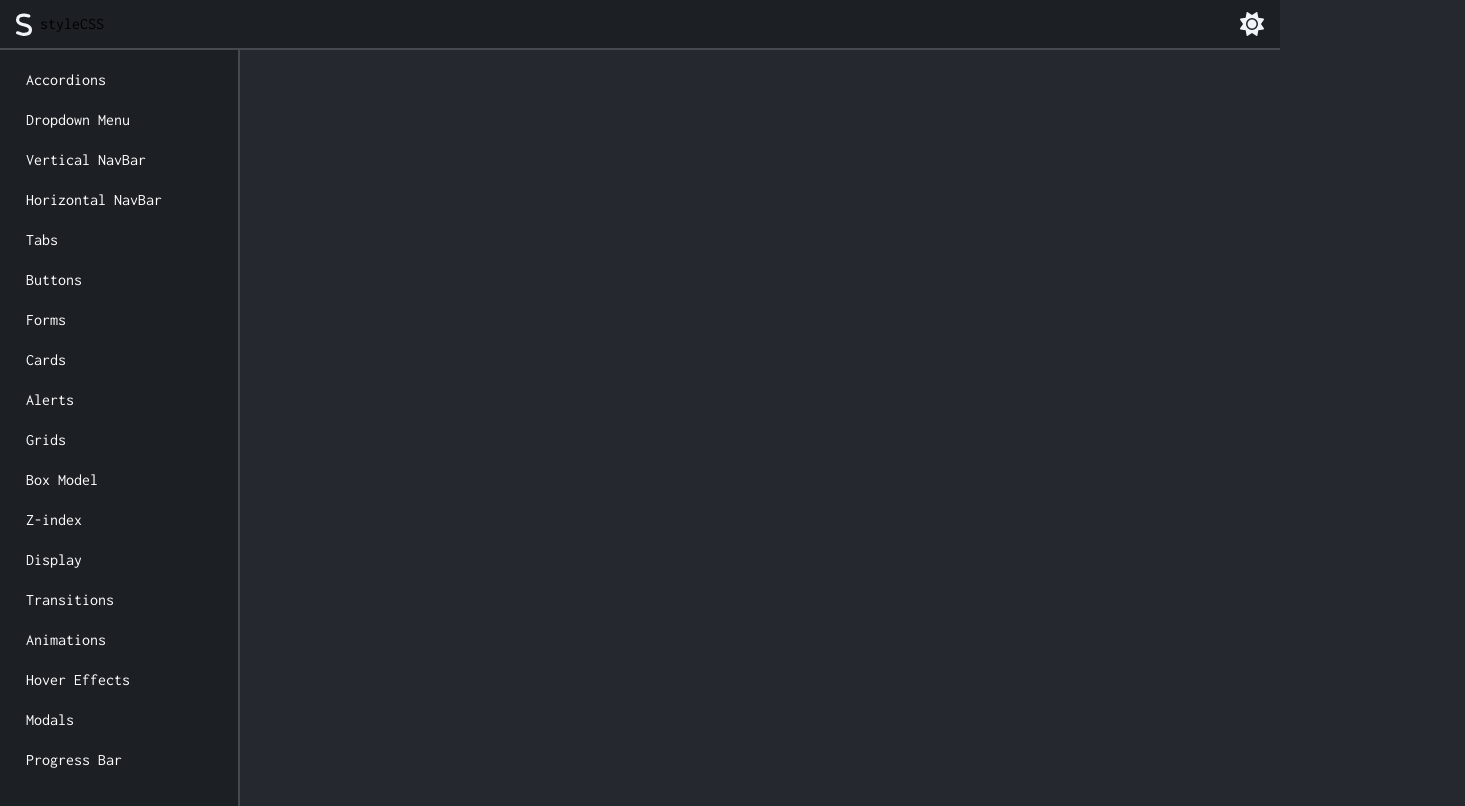
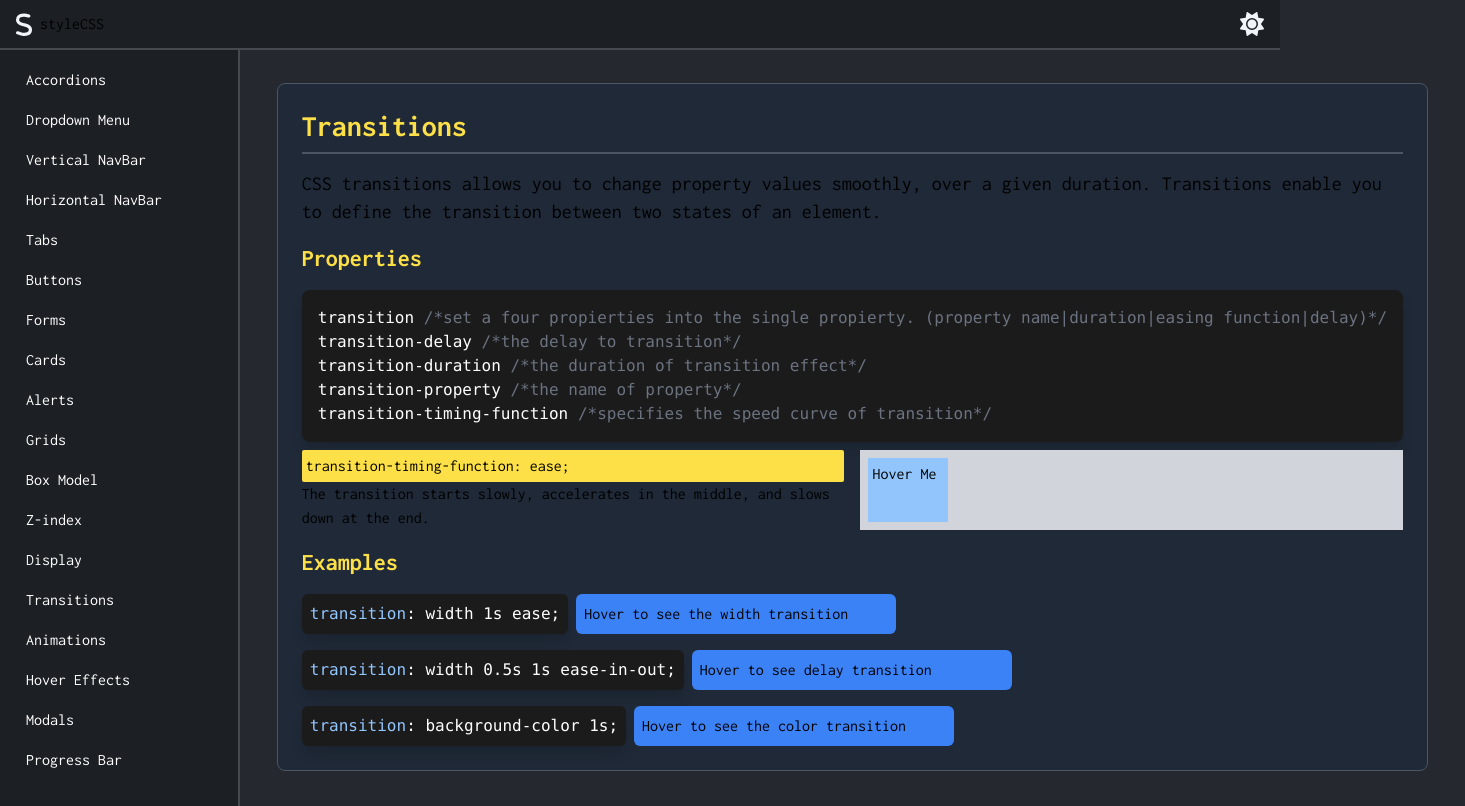
Before and after one commit to juancruzperalta/styleCSS, a React (Vite) app: page /transitions in a window 1280 px wide. Shown: the whole page, 1465 px wide, since content can reach past the window. Built offline with nearby package versions, Linux system fonts and the light colour scheme; a web font is replaced by a local one.

Commit message:
Transitions version beta 03-02-25

```diff
--- /dev/null
+++ b/src/pages/Transitions.jsx
@@ -0,0 +1,103 @@
+export const Transitions = () => {
+  return (
+    <section className="homeSection">
+      <div className="mb-8 border border-gray-600 rounded-lg p-6 bg-gray-800 w-full">
+        <h2 className="text-yellow-300 font-bold text-3xl mb-4 border-b-2 border-gray-600 pb-2 relative">
+          Transitions
+        </h2>
+        <h4 className="text-xl">
+          {" "}
+          CSS transitions allows you to change property values smoothly, over a
+          given duration. Transitions enable you to define the transition
+          between two states of an element.
+        </h4>
+        <h2 className="text-yellow-300 font-bold text-2xl mt-4 mb-4">
+          Properties
+        </h2>
+        <pre className="bg-[#1b1b1b] text-white p-4 rounded-lg shadow-lg">
+          <ul>
+            <li>
+              transition{" "}
+              <span className="text-gray-500">
+                /*set a four propierties into the single propierty. (property
+                name|duration|easing function|delay)*/
+              </span>
+            </li>
+            <li>
+              transition-delay{" "}
+              <span className="text-gray-500">/*the delay to transition*/</span>
+            </li>
+            <li>
+              transition-duration{" "}
+              <span className="text-gray-500">
+                /*the duration of transition effect*/
+              </span>
+            </li>
+            <li>
+              transition-property{" "}
+              <span className="text-gray-500">/*the name of property*/</span>
+            </li>
+            <li>
+              transition-timing-function{" "}
+              <span className="text-gray-500">
+                /*specifies the speed curve of transition*/
+              </span>
+            </li>
+          </ul>
+        </pre>
+        <article className="mt-2 flex flex-col w-full h-full p-0 m-0 gap-4">
+          <div className="grid grid-cols-2 gap-4">
+            <div className="flex flex-col">
+              <span className="bg-yellow-300 text-black rounded-sm p-1 ">
+                transition-timing-function: ease;
+              </span>
+              <p>
+                The transition starts slowly, accelerates in the middle, and
+                slows down at the end.
+              </p>
+            </div>
+            <div className="bg-gray-300 p-2">
+              <div className="bg-blue-300 p-1 w-[80px] h-full">Hover Me</div>
+            </div>
+          </div>
+        </article>
+        <article className="flex flex-col w-full h-full p-0 m-0 gap-4">
+          <h2 className="text-yellow-300 font-bold text-2xl mt-4">Examples</h2>
+          <div className="flex items-center gap-2">
+            <pre className="bg-[#1b1b1b] text-white p-2 rounded-md shadow-lg">
+              <code>
+                <span className="text-blue-300">transition</span>: width 1s
+                ease;
+              </code>
+            </pre>
+            <div className="bg-blue-500 rounded-md w-[320px] p-2 transition-[width] duration-1000 ease hover:w-[280px]">
+              Hover to see the width transition
+            </div>
+          </div>
+          <div className="flex items-center gap-2">
+            <pre className="bg-[#1b1b1b] text-white p-2 rounded-md shadow-lg">
+              <code>
+                <span className="text-blue-300">transition</span>: width 0.5s 1s
+                ease-in-out;
+              </code>
+            </pre>
+            <div className="bg-blue-500 rounded-md w-[320px] p-2 transition-[width] duration-[0.5s] delay-[1s] ease-in-out hover:w-[260px]">
+              Hover to see delay transition
+            </div>
+          </div>
+          <div className="flex items-center gap-2">
+            <pre className="bg-[#1b1b1b] text-white p-2 rounded-md shadow-lg">
+              <code>
+                <span className="text-blue-300">transition</span>:
+                background-color 1s;
+              </code>
+            </pre>
+            <div className="bg-blue-500 rounded-md w-[320px] p-2 transition-[background-color] duration-[1s] hover:bg-green-500">
+              Hover to see the color transition
+            </div>
+          </div>
+        </article>
+      </div>
+    </section>
+  );
+};
--- a/src/routesConfig.jsx
+++ b/src/routesConfig.jsx
@@ -12,6 +12,7 @@ import { Home } from "./pages/Home.jsx";
 import { BoxModel } from "./pages/BoxModel.jsx";
 import { Zindex } from "./pages/Zindex.jsx";
 import { Display } from "./pages/Display.jsx";
+import { Transitions } from "./pages/Transitions.jsx";
 
 const routes = [
   { path: "/", element: <Home /> },
@@ -28,6 +29,7 @@ const routes = [
   { path: "/box-model", element: <BoxModel /> },
   { path: "/z-index", element: <Zindex /> },
   { path: "/display", element: <Display /> },
+  { path: "/transitions", element: <Transitions /> },
 ];
 
 export default routes;
```
